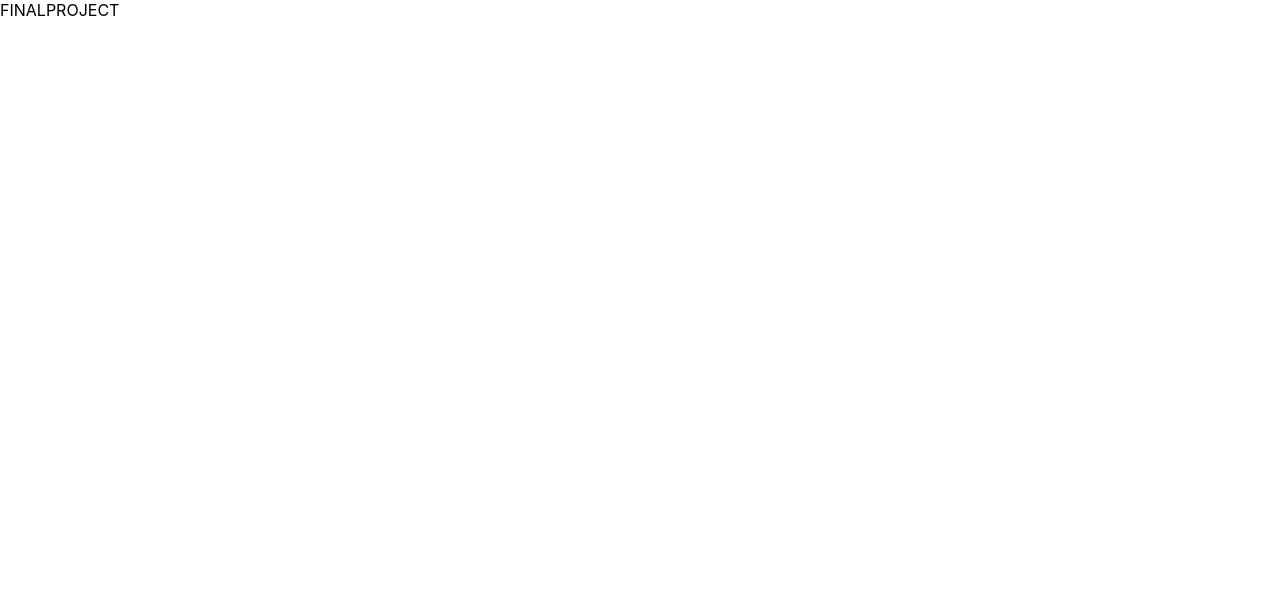
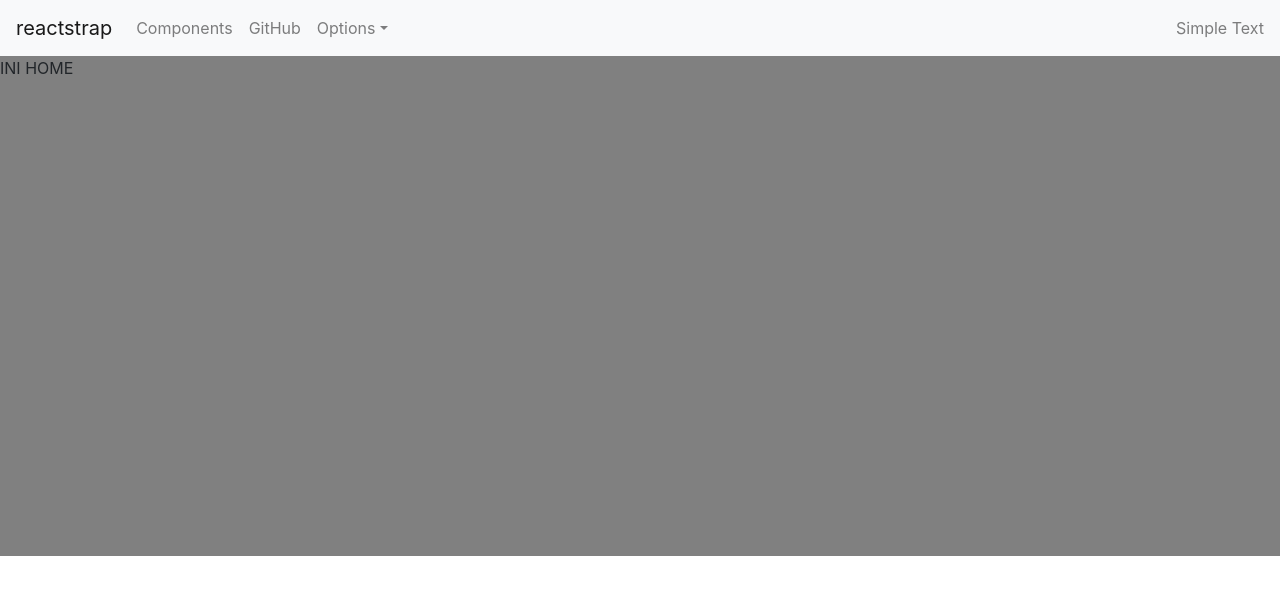
Before and after one commit to Ripper-R/FinalProject, a React (Create React App) app: page / in a window 1280 px wide. Shown: the top 594 px of the page. Built offline with nearby package versions, Linux system fonts and the light colour scheme.

Commit message:
header and home

```diff
--- a/src/App.js
+++ b/src/App.js
@@ -1,12 +1,12 @@
-import logo from './logo.svg';
-import './App.css';
+
 import Header from './pages/components/Headers'
-
+import Home from './pages/Home'
 function App() {
   return (
-    <div>
-    FINALPROJECT
-    </div>
+    <>
+   <Header/>
+   <Home/>
+   </>
   );
 }
 
--- a/src/index.js
+++ b/src/index.js
@@ -3,7 +3,7 @@ import ReactDOM from 'react-dom';
 import './index.css';
 import App from './App';
 import reportWebVitals from './reportWebVitals';
-
+import 'bootstrap/dist/css/bootstrap.min.css'
 ReactDOM.render(
   <React.StrictMode>
     <App />
--- a/src/pages/Home.jsx
+++ b/src/pages/Home.jsx
@@ -0,0 +1,12 @@
+import React, { useState } from 'react';
+
+
+const Home=()=>{
+    return(
+        <div style={{backgroundColor:'gray',flex:1,justifyContent:'center',alignItems:'center',width:'100%',height:500}}>
+            INI HOME
+        </div>
+    )
+}
+
+export default Home
```
Also changed, not shown: 1 other file (tests, documents, lock files or other folders).
